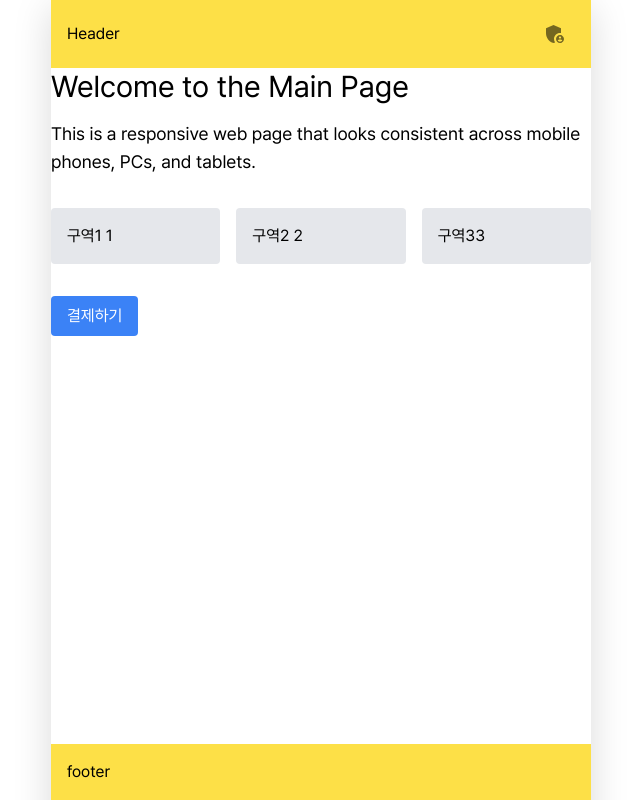
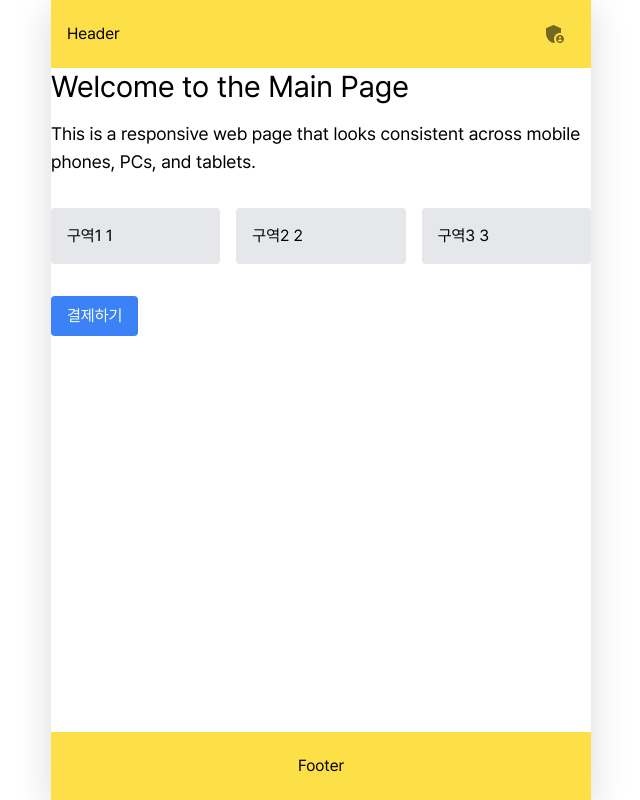
Before and after one commit to unao6/NBBANG_FE, a React (Create React App) app: page / in a window 1280 px wide. Shown: the top 800 px of the page, without its empty margins (319-959 px from the left). Built offline with nearby package versions, Linux system fonts and the light colour scheme.

Commit message:
style: UI css 변경

```diff
--- a/src/App.jsx
+++ b/src/App.jsx
@@ -20,7 +20,7 @@ function App() {
   const isAdminPage = location.pathname.startsWith("/admin");
 
   return (
-    <div className="App font-pre">
+    <div className="App font-pre h-screen flex flex-col overflow-hidden">
       {isAdminPage ? (
         <AdminContainer>
           <Router />
--- a/src/Router.jsx
+++ b/src/Router.jsx
@@ -1,6 +1,7 @@
 import { Route, Routes } from "react-router-dom";
 
 import CardRegister from "./pages/payment/CardRegister";
+import Chat from "./pages/chat/Chat";
 import KakaoPayApprove from "./pages/payment/kakaoPay/KakaoPayApprove";
 import KakaoPayCancel from "./pages/payment/kakaoPay/KakaoPayCancel";
 import KakaoPayFail from "./pages/payment/kakaoPay/KakaoPayFail";
@@ -20,6 +21,7 @@ const Router = () => {
       <Route path="/payment/kakaopay/approve" element={<KakaoPayApprove />} />
       <Route path="/payment/kakaopay/fail" element={<KakaoPayFail />} />
       <Route path="/payment/kakaopay/cancel" element={<KakaoPayCancel />} />
+      <Route path="/chat" element={<Chat />} />
       <Route path="/admin/payments" element={<Manager />} />
       <Route path="/admin/refunds" element={<RefundManager />} />
     </Routes>
--- a/src/components/Container.jsx
+++ b/src/components/Container.jsx
@@ -1,8 +1,8 @@
 const Container = ({ children }) => {
   return (
-    <div className="max-h-screen">
+    <div className="flex flex-col h-full overflow-hidden">
       <main
-        className="w-full max-w-[540px] mx-auto"
+        className="flex-grow w-full max-w-[540px] mx-auto flex flex-col overflow-hidden"
         style={{ boxShadow: "rgba(0, 0, 0, 0.15) 0px 8px 36px" }}
       >
         {children}
--- a/src/components/Content.jsx
+++ b/src/components/Content.jsx
@@ -1,5 +1,5 @@
 const Content = ({ children }) => {
-  return <div className="pt-[68px]">{children}</div>;
+  return <div className="flex-glow pt-[68px] pb-[68px] overflow-y-auto">{children}</div>;
 };
 
 export default Content;
--- a/src/components/footer/Footer.jsx
+++ b/src/components/footer/Footer.jsx
@@ -1,7 +1,7 @@
 const Footer = () => {
   return (
-    <footer className="fixed bottom-0 w-full max-w-[540px] bg-white">
-      <div className="bg-yellow-300 p-4">footer</div>
+    <footer className="h-[68px] w-full max-w-[540px] fixed bottom-0 left-1/2 transform -translate-x-1/2 bg-white z-50">
+      <div className="bg-yellow-300 h-full flex items-center justify-center p-4">Footer</div>
     </footer>
   );
 };
--- a/src/components/header/Header.jsx
+++ b/src/components/header/Header.jsx
@@ -4,7 +4,7 @@ import React from "react";
 
 const Header = () => {
   return (
-    <header className="h-[68px] w-full max-w-[540px] fixed bg-white">
+    <header className="h-[68px] w-full max-w-[540px] fixed top-0 left-1/2 transform -translate-x-1/2 bg-white z-50">
       <div className="bg-yellow-300 h-full flex items-center justify-between px-4">
         <div>Header</div>
         <IconButton
--- a/src/index.css
+++ b/src/index.css
@@ -74,8 +74,19 @@
     url("/public/assets/fonts/Pretendard-Black.woff2") format("woff2");
 }
 
+html, body, #root {
+  height: 100%;
+  margin: 0;
+  overflow: hidden;
+  display: flex;
+  flex-direction: column;
+}
+
 body {
   margin: 0;
+  display: flex;
+  flex-direction: column;
+  height: 100%;
 }
 
 a {
--- a/src/pages/admin/AdminContainer.jsx
+++ b/src/pages/admin/AdminContainer.jsx
@@ -56,6 +56,15 @@ const AdminContainer = ({ children }) => {
                 파티 관리
               </NavLink>
             </li>
+            <li>
+              <NavLink
+                to="/admin/chat"
+                className="block py-2.5 px-4 rounded transition duration-200 hover:bg-gray-200"
+                activeClassName="bg-gray-200"
+              >
+                채팅 관리
+              </NavLink>
+            </li>
             <li className="mt-8">
               <NavLink
                 to="/"
--- a/src/pages/main/Main.jsx
+++ b/src/pages/main/Main.jsx
@@ -10,7 +10,7 @@ const Main = () => {
 
   return (
     <>
-      <div className="h-[200vh]">
+      <div className="h-full">
         <h1 className="text-3xl mb-4">Welcome to the Main Page</h1>
         <p className="text-lg mb-8">
           This is a responsive web page that looks consistent across mobile
@@ -19,7 +19,7 @@ const Main = () => {
         <div className="grid grid-cols-1 md:grid-cols-2 lg:grid-cols-3 gap-4">
           <div className="bg-gray-200 p-4 rounded">구역1 1</div>
           <div className="bg-gray-200 p-4 rounded">구역2 2</div>
-          <div className="bg-gray-200 p-4 rounded">구역33</div>
+          <div className="bg-gray-200 p-4 rounded">구역3 3</div>
         </div>
         <div className="mt-8">
           <button
```
